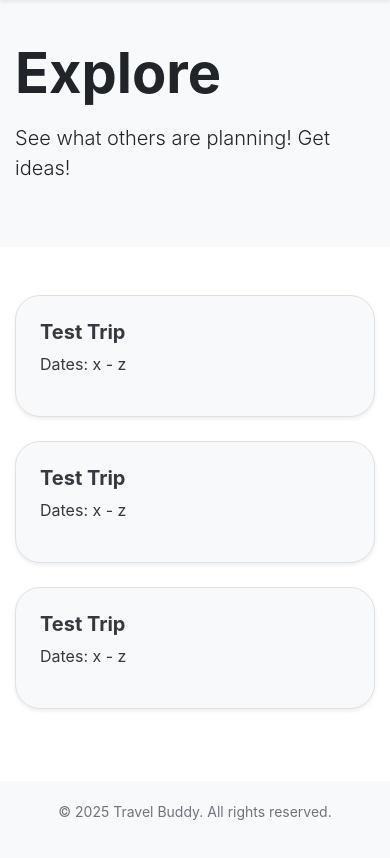
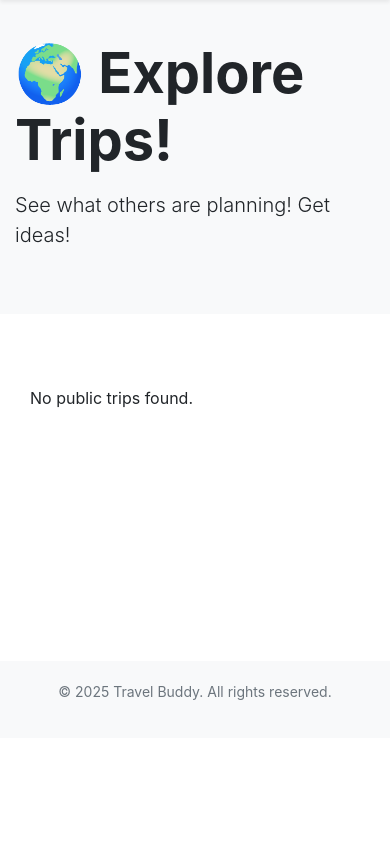
Before and after one commit to jsmnlao/Travel-Buddy, a Flask app: page /explore in a window 390 px wide. Shown: the part 106-964 px from the top of the page. After the commit the page ends 806 px from the top, so only its background shows below. Run offline with Flask 3, Linux system fonts and the light colour scheme; some libraries are stand-ins or nearby versions.

Commit message:
show plans on explore page

```diff
--- a/website/templates/explore.html
+++ b/website/templates/explore.html
@@ -5,9 +5,9 @@
     <meta name="viewport" content="width=device-width, initial-scale=1" />
     <title>{% block title %}Explore - Travel Buddy{% endblock %}</title>
 
-    <link rel="icon" type="image/x-icon" href="{{ url_for('static', filename='images/favicon.ico') }}">
+    <link rel="icon" type="image/x-icon" href="{{ url_for('static', filename='images/favicon.ico') }}" />
     <link rel="stylesheet" href="https://stackpath.bootstrapcdn.com/bootstrap/4.4.1/css/bootstrap.min.css" />
-    <link href="https://cdn.jsdelivr.net/npm/bootstrap-icons/font/bootstrap-icons.css" rel="stylesheet">
+    <link href="https://cdn.jsdelivr.net/npm/bootstrap-icons/font/bootstrap-icons.css" rel="stylesheet" />
     <link rel="stylesheet" href="https://stackpath.bootstrapcdn.com/font-awesome/4.7.0/css/font-awesome.min.css" />
 
     <style>
@@ -40,13 +40,11 @@
       .plan-card:hover {
         background-color: #e9ecef;
         border-color: #adb5bd;
-        box-shadow: 0 0.5rem 1rem rgba(0,0,0,0.1);
+        box-shadow: 0 0.5rem 1rem rgba(0, 0, 0, 0.1);
       }
     </style>
-
   </head>
   <body class="min-vh-100 d-flex flex-column">
-
     <nav class="navbar navbar-expand-lg navbar-light bg-white shadow-sm">
       <a class="navbar-brand" href="/home">
         <img src="{{url_for('static', filename='images/logo.png')}}" class="d-inline-block align-top logo-nav" />
@@ -68,34 +66,38 @@
     <!-- Hero -->
     <section class="hero">
       <div class="container">
-          <h1 class="display-4 font-weight-bold">Explore</h1>
+        <h1 class="display-4 font-weight-bold">🌍 Explore Trips!</h1>
         <p class="lead mt-3 mb-4">See what others are planning! Get ideas!</p>
       </div>
     </section>
 
-      <!-- Plans (NEED TO UPDATE BASED ON DATATBASE) -->
+    <!-- Plans -->
     <section class="container my-5">
-
-        <a href="/plan" class="text-decoration-none text-dark">
-            <div class="plan-card mb-4 p-4 shadow-sm">
-                <h5 class="font-weight-bold mb-2">Test Trip</h5>
-                <p>Dates: x - z</p>
+      {% block content %}
+      <div class="container my-4">
+        {% if trips %}
+        <div class="row">
+          {% for trip in trips %}
+          <div class="col-md-4 mb-3">
+            <div class="card shadow-sm">
+              <div class="card-body">
+                <h5 class="card-title">{{ trip.destination }}</h5>
+                <p class="card-text">
+                  Duration: {{ (trip.end_date - trip.start_date).days + 1 }} day{{ 's' if (trip.end_date - trip.start_date).days + 1 != 1 else '' }}<br />
+                  Travelers: {{ trip.travelers }}<br />
+                  Budget: ${{ trip.budget }}
+                </p>
+                <a href="{{ url_for('views.view_plan', trip_id=trip.id) }}" class="btn btn-outline-primary">View Trip</a>
               </div>
-        </a>
-
-        <a href="/plan" class="text-decoration-none text-dark">
-            <div class="plan-card mb-4 p-4 shadow-sm">
-                <h5 class="font-weight-bold mb-2">Test Trip</h5>
-                <p>Dates: x - z</p>
             </div>
-        </a>
-
-        <a href="/plan" class="text-decoration-none text-dark">
-            <div class="plan-card mb-4 p-4 shadow-sm">
-                <h5 class="font-weight-bold mb-2">Test Trip</h5>
-                <p>Dates: x - z</p>
           </div>
-        </a>
+          {% endfor %}
+        </div>
+        {% else %}
+        <p>No public trips found.</p>
+        {% endif %}
+      </div>
+      {% endblock %}
     </section>
 
     <!-- Footer -->
--- a/website/views.py
+++ b/website/views.py
@@ -64,16 +64,17 @@
         db.session.commit()
         flash('Your trip has deleted successfully!', 'success')
         return redirect(url_for('views.home'))
-        # return render_template("home.html", user=current_user, trip=trip)
     except Exception as ex:
         flash('An occured while performing action,', 'danger')
         return redirect(url_for('views.home'))
-        # return render_template("home.html", user=current_user, trip=trip)
-
 
 @views.route('/explore')
 def explore():
-    return render_template("explore.html", user=current_user)
+    public_trips = Trip.query.filter_by(public=True).all()      # retrieve Public trips
+    print("Public Trips:")
+    for trip in public_trips:
+        print(f"Trip ID: {trip.id}, Destination: {trip.destination}, User ID: {trip.user_id}")
+    return render_template("explore.html", user=current_user, trips=public_trips)
 
 @views.route('/signup')
 def signup():
```
Lines whose indentation alone changed are shown as unchanged.
